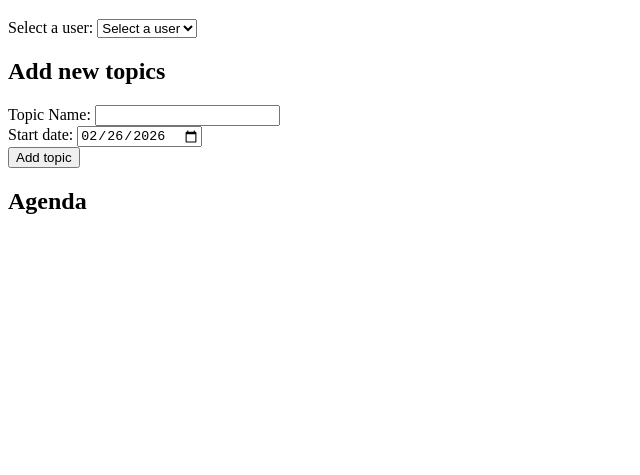
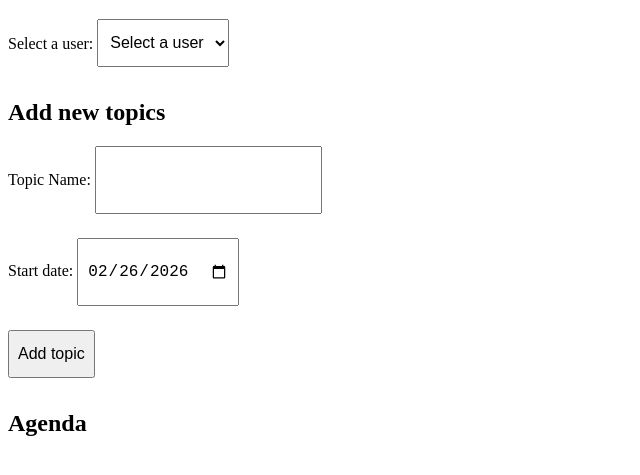
Before and after one commit to MansoorM11/Spaced-Repetition-Tracker, a website with bundled scripts: page index.html in a window 1280 px wide. Shown: the part 61-536 px from the top of the page, without its empty margins (0-640 px from the left). Built offline with nearby package versions, Linux system fonts and the light colour scheme.

Commit message:
added css style to meet the accessibilty criteria

```diff
--- a/style.css
+++ b/style.css
@@ -1,3 +1,16 @@
 #message {
-  color: red;
+  color: darkred;
 }
+
+input,
+select,
+button {
+  min-height: 48px;
+  font-size: 16px;
+  padding: 8px;
+  margin-bottom: 12px;
+}
+
+form div {
+  margin-bottom: 12px;
+}
```
